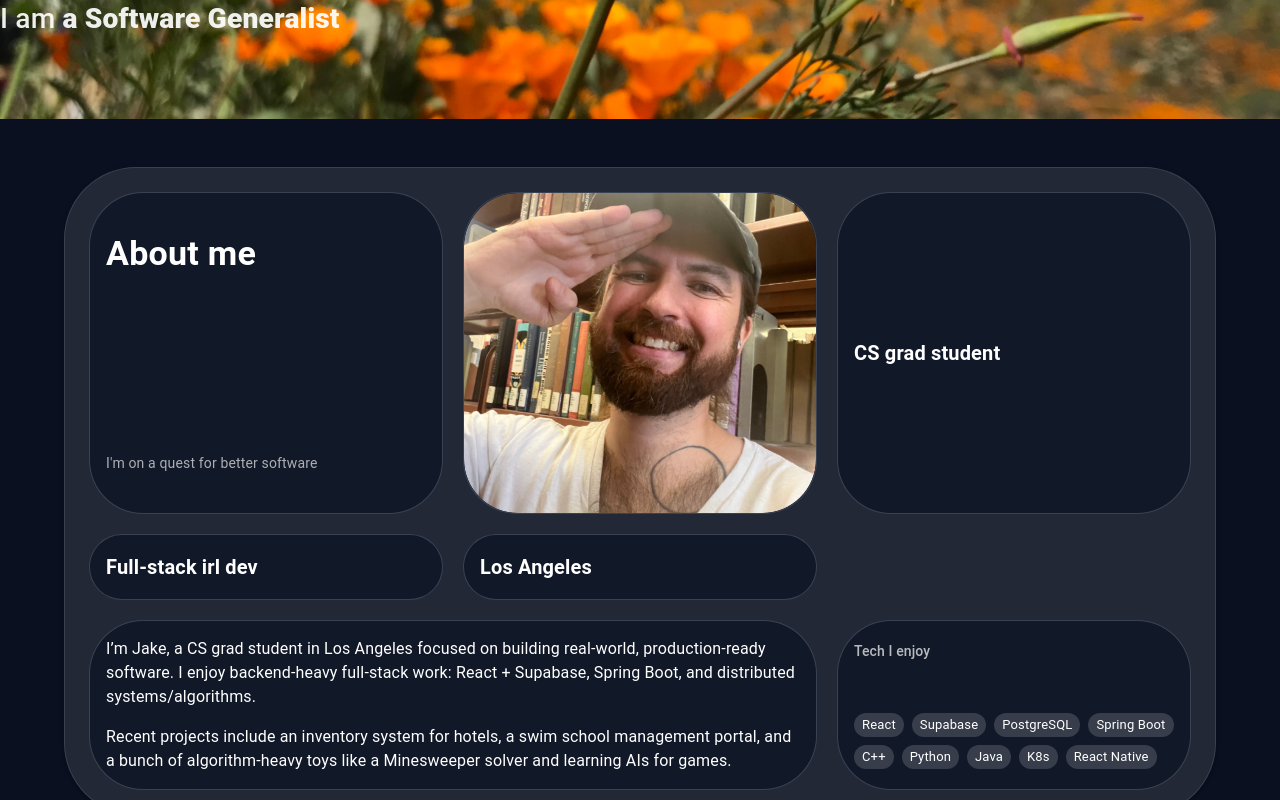
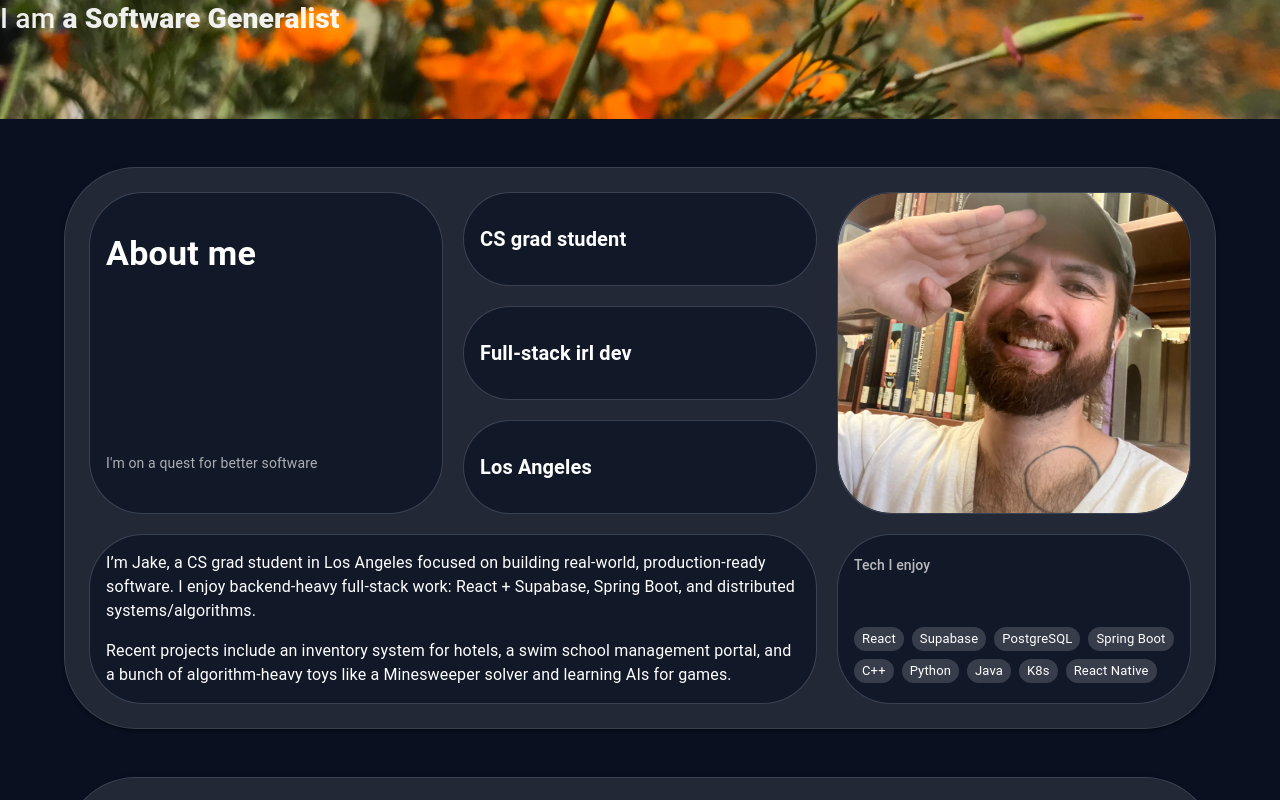
Before and after one commit to 1jdsteele/portfolio3, a React (Vite) app: page / in a window 1280 px wide. Shown: the part 457-1257 px from the top of the page. Built offline with nearby package versions, Linux system fonts and the light colour scheme.

Commit message:
BentoSections given a 6 column small layout. Updated about me section in accordance

```diff
--- a/src/components/BentoSection.jsx
+++ b/src/components/BentoSection.jsx
@@ -28,9 +28,12 @@ export default function BentoSection({ title, subtitle, children, id }) {
           borderRadius: 4,
           border: "1px solid rgba(148,163,184,0.2)",
 
-          // ✅ make bento layout actually work
           display: "grid",
-          gridTemplateColumns: { xs: "1fr", md: "repeat(12, minmax(0, 1fr))" },
+          gridTemplateColumns: {
+            xs: "1fr",
+            sm: "repeat(6, minmax(0, 1fr))",
+            md: "repeat(12, minmax(0, 1fr))",
+          },
           gap: { xs: 2, md: 2.5 },
           alignItems: "stretch",
         }}
--- a/src/components/SectionHeaderCard.jsx
+++ b/src/components/SectionHeaderCard.jsx
@@ -9,7 +9,7 @@ export default function SectionHeaderCard({
   return (
     <BentoCard
       sx={{
-        gridColumn: { xs: "1 / -1", md: "span 4" },
+        gridColumn: { xs: "1 / -1", sm: "span 6", md: "span 4" },
         justifyContent: "space-between",
         py: 5,
       }}
--- a/src/components/sections/AboutSection.jsx
+++ b/src/components/sections/AboutSection.jsx
@@ -26,31 +26,8 @@ export default function AboutSection() {
         // gridColumn={{ xs: "1 / -1", md: "span " }}
       />
 
-      {/* Photo card: span 6 */}
-      <BentoCard
-        sx={{
-          gridColumn: { xs: "1 / -1", md: "span 4" },
-          p: 0,
-          overflow: "hidden",
-        }}
-      >
-        <Box
-          component="img"
-          src={headshot}
-          alt="Jake"
-          sx={{
-            width: "100%",
-            height: 320, // key: controls the photo’s “dominance”
-            objectFit: "cover",
-            borderRadius: "inherit",
-            display: "block",
-            // transform: "scale(0.5)",
-          }}
-        />
-      </BentoCard>
-
       {/* Three small cards: span 4 each */}
-      <BentoCard
+      {/* <BentoCard
         sx={{
           gridColumn: { xs: "1 / -1", md: "span 4" },
           justifyContent: "center",
@@ -81,12 +58,62 @@ export default function AboutSection() {
         <Typography variant="h6" sx={{ fontWeight: 700 }}>
           Los Angeles
         </Typography>
+      </BentoCard> */}
+      {/* Right-side vertical stack: span 4 */}
+      <Box
+        sx={{
+          gridColumn: { xs: "1 / -1", sm: "span 3", md: "span 4" },
+          display: "flex",
+          flexDirection: "column",
+          gap: 2.5,
+        }}
+      >
+        <BentoCard sx={{ py: 1.75, justifyContent: "center", gap: 2 }}>
+          <Typography variant="h6" sx={{ fontWeight: 700 }}>
+            CS grad student
+          </Typography>
+        </BentoCard>
+
+        <BentoCard sx={{ py: 1.75, justifyContent: "center", gap: 2 }}>
+          <Typography variant="h6" sx={{ fontWeight: 700 }}>
+            Full-stack irl dev
+          </Typography>
+        </BentoCard>
+
+        <BentoCard sx={{ py: 1.75, justifyContent: "center", gap: 2 }}>
+          <Typography variant="h6" sx={{ fontWeight: 700 }}>
+            Los Angeles
+          </Typography>
+        </BentoCard>
+      </Box>
+
+      {/* Photo card: span 6 */}
+      <BentoCard
+        sx={{
+          gridColumn: { xs: "1 / -1", sm: "span 3", md: "span 4" },
+          p: 0,
+          overflow: "hidden",
+        }}
+      >
+        <Box
+          component="img"
+          src={headshot}
+          alt="Jake"
+          sx={{
+            width: "100%",
+            height: 320, // key: controls the photo’s “dominance”
+            objectFit: "cover",
+            borderRadius: "inherit",
+            display: "block",
+            // transform: "scale(0.5)",
+          }}
+        />
       </BentoCard>
 
       {/* Main text + skills: 8/4 split */}
       <BentoCard
         sx={{
-          gridColumn: { xs: "1 / -1", md: "span 8" },
+          gridColumn: { xs: "1 / -1", sm: "span 3", md: "span 8" },
           justifyContent: "flex-start",
         }}
       >
@@ -105,7 +132,7 @@ export default function AboutSection() {
 
       <BentoCard
         sx={{
-          gridColumn: { xs: "1 / -1", md: "span 4" },
+          gridColumn: { xs: "1 / -1", sm: "span 3", md: "span 4" },
           // justifyContent: "flex-start",
           justifyContent: "space-between",
           py: 2.5,
```
